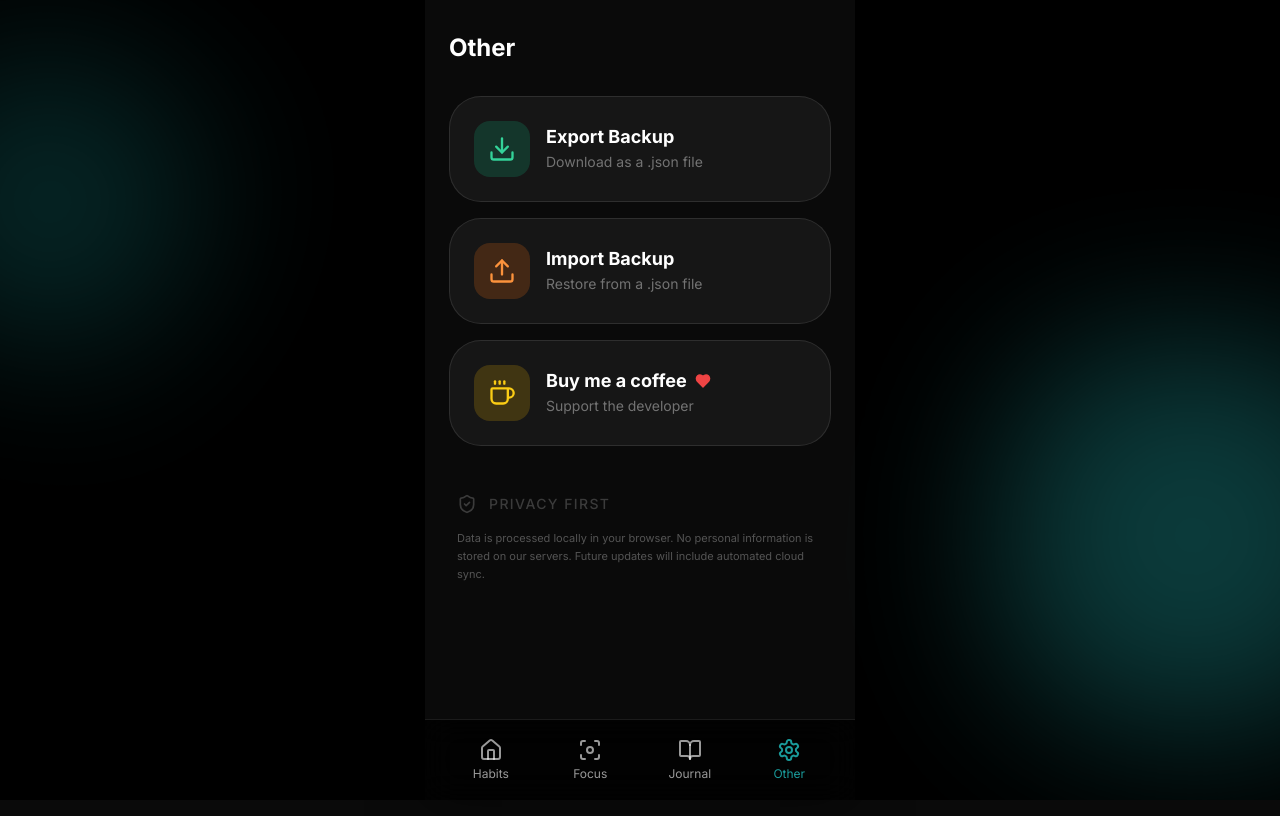
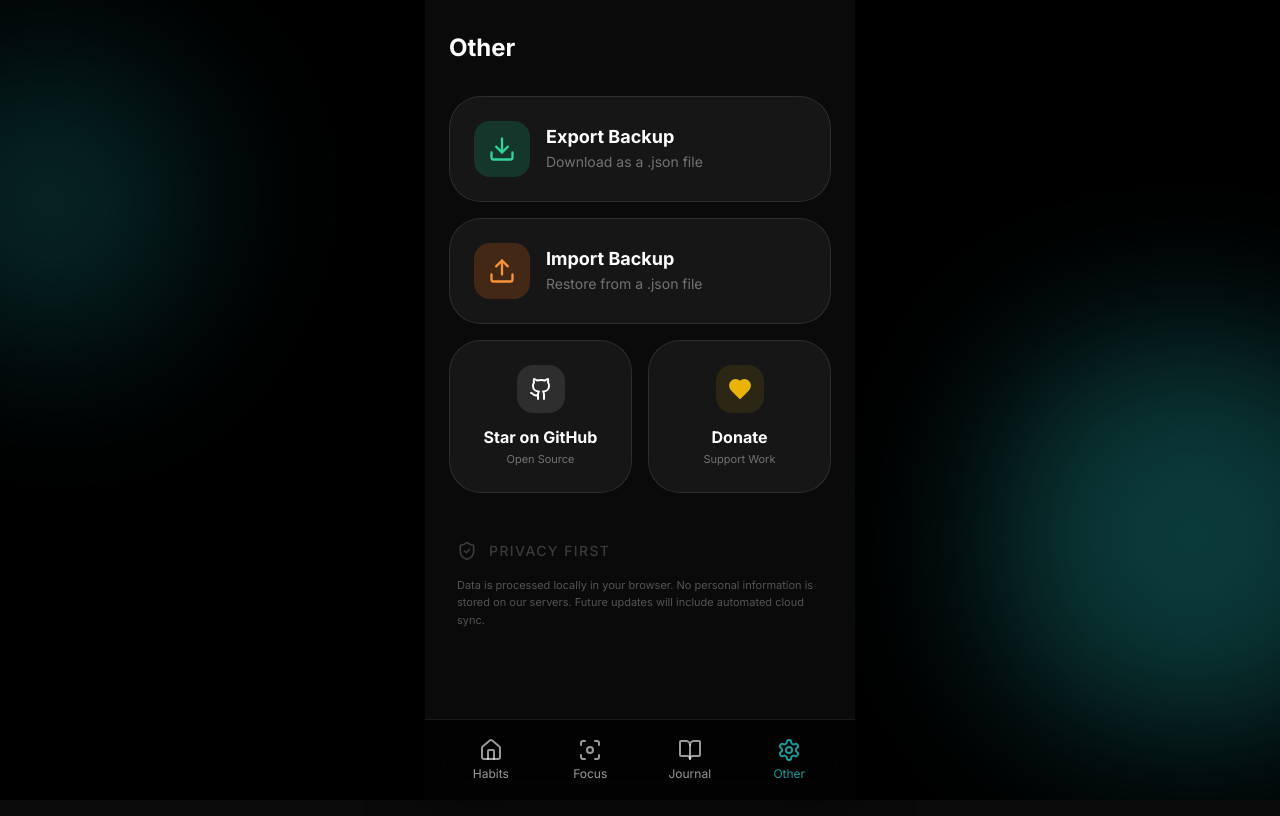
Before and after one commit to thissaksham/BitHabit, a Next.js app: page /other in a window 1280 px wide. Shown: the top 816 px of the page. Built offline with nearby package versions, Linux system fonts and the light colour scheme.

Commit message:
chore: final polish and documentation

```diff
--- a/app/other/page.tsx
+++ b/app/other/page.tsx
@@ -1,7 +1,7 @@
 "use client";
 
 import PageHeader from "@/components/layout/PageHeader";
-import { Download, Upload, ShieldCheck, Database, RefreshCcw, Coffee, Heart } from "lucide-react";
+import { Download, Upload, ShieldCheck, Database, RefreshCcw, Coffee, Heart, Github } from "lucide-react";
 import { dataService } from "@/lib/dataService";
 import { useState, useRef } from "react";
 import Toast from "@/components/ui/Toast";
@@ -115,26 +115,43 @@ export default function OtherPage() {
                     </motion.button>
 
                     {/* Support Card */}
+                    <div className="grid grid-cols-2 gap-4">
+                        <motion.a
+                            href="https://github.com/thissaksham/habit-tracker-app"
+                            target="_blank"
+                            rel="noopener noreferrer"
+                            initial={{ opacity: 0, scale: 0.95 }}
+                            animate={{ opacity: 1, scale: 1 }}
+                            transition={{ delay: 0.3 }}
+                            className="flex flex-col items-center justify-center gap-3 bg-white/5 hover:bg-white/10 p-6 rounded-[2rem] border border-white/10 transition-all active:scale-[0.98] group text-center"
+                        >
+                            <div className="w-12 h-12 rounded-2xl bg-white/10 flex items-center justify-center group-hover:bg-white/20 transition-colors">
+                                <Github className="w-6 h-6 text-white" />
+                            </div>
+                            <div>
+                                <h3 className="text-white font-bold text-base">Star on GitHub</h3>
+                                <p className="text-white/40 text-[11px] mt-0.5">Open Source</p>
+                            </div>
+                        </motion.a>
+
                         <motion.a
                             href="https://buymeacoffee.com/thissaksham"
                             target="_blank"
                             rel="noopener noreferrer"
                             initial={{ opacity: 0, scale: 0.95 }}
                             animate={{ opacity: 1, scale: 1 }}
-                        transition={{ delay: 0.3 }}
-                        className="flex items-center gap-4 bg-white/5 hover:bg-white/10 p-6 rounded-[2rem] border border-white/10 transition-all active:scale-[0.98] text-left group"
+                            transition={{ delay: 0.35 }}
+                            className="flex flex-col items-center justify-center gap-3 bg-white/5 hover:bg-white/10 p-6 rounded-[2rem] border border-white/10 transition-all active:scale-[0.98] group text-center"
                         >
-                        <div className="w-14 h-14 rounded-2xl bg-yellow-500/20 flex items-center justify-center group-hover:bg-yellow-500/30 transition-colors">
-                            <Coffee className="w-7 h-7 text-yellow-400" />
+                            <div className="w-12 h-12 rounded-2xl bg-yellow-500/10 flex items-center justify-center group-hover:bg-yellow-500/20 transition-colors">
+                                <Heart className="w-6 h-6 text-yellow-500 fill-yellow-500" />
                             </div>
-                        <div className="flex-1">
-                            <div className="flex items-center gap-2">
-                                <h3 className="text-white font-bold text-lg leading-tight">Buy me a coffee</h3>
-                                <Heart className="w-4 h-4 text-red-500 fill-red-500" />
-                            </div>
-                            <p className="text-white/40 text-sm mt-1">Support the developer</p>
+                            <div>
+                                <h3 className="text-white font-bold text-base">Donate</h3>
+                                <p className="text-white/40 text-[11px] mt-0.5">Support Work</p>
                             </div>
                         </motion.a>
+                    </div>
                 </div>
 
                 {/* System Info */}
```
Also changed, not shown: 1 other file (tests, documents, lock files or other folders). Lines whose indentation alone changed are shown as unchanged.
